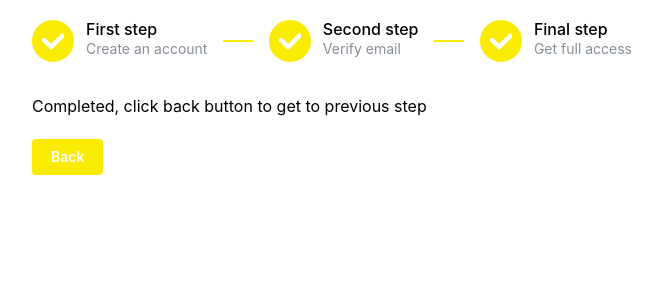
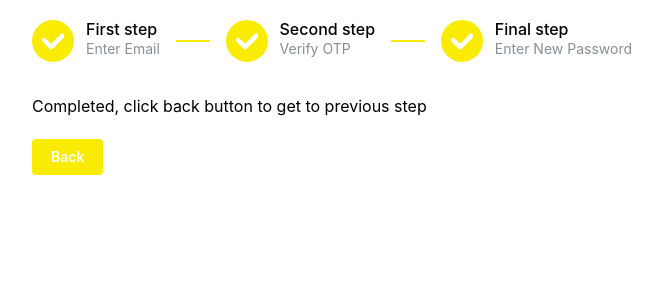
Before and after one commit to gbudjeakp/Building-u-feedback-exp, a React (Vite) app in the folder views/: page /Building-u-feedback/forgotpassword in a window 1280 px wide. Shown: the top 300 px of the page, without its empty margins (308-971 px from the left). Built offline with nearby package versions, Linux system fonts and the light colour scheme.

Commit message:
Change label and description

```diff
--- a/views/src/Pages/ForgotPassword.jsx
+++ b/views/src/Pages/ForgotPassword.jsx
@@ -48,7 +48,7 @@ function ForgotPassword() {
         color="#F9EB02"
         sizes={{ xs: "md", sm: "lg" }}
       >
-        <Stepper.Step label="First step" description="Create an account">
+        <Stepper.Step label="First step" description="Enter Email">
           <div>
             <p>Step 1 content: Request For OTP enter email below</p>
             <TextInput
@@ -61,14 +61,14 @@ function ForgotPassword() {
             />
           </div>
         </Stepper.Step>
-        <Stepper.Step label="Second step" description="Verify email">
+        <Stepper.Step label="Second step" description="Verify OTP">
           <div>
             <p>Step 2 content: Verify email</p>
             <p>Enter the OTP from email below.</p>
             <Otpinput />
           </div>
         </Stepper.Step>
-        <Stepper.Step label="Final step" description="Get full access">
+        <Stepper.Step label="Final step" description="Enter New Password">
           <div>
             <p>Step 3 content: Enter new password</p>
             <TextInput
```
